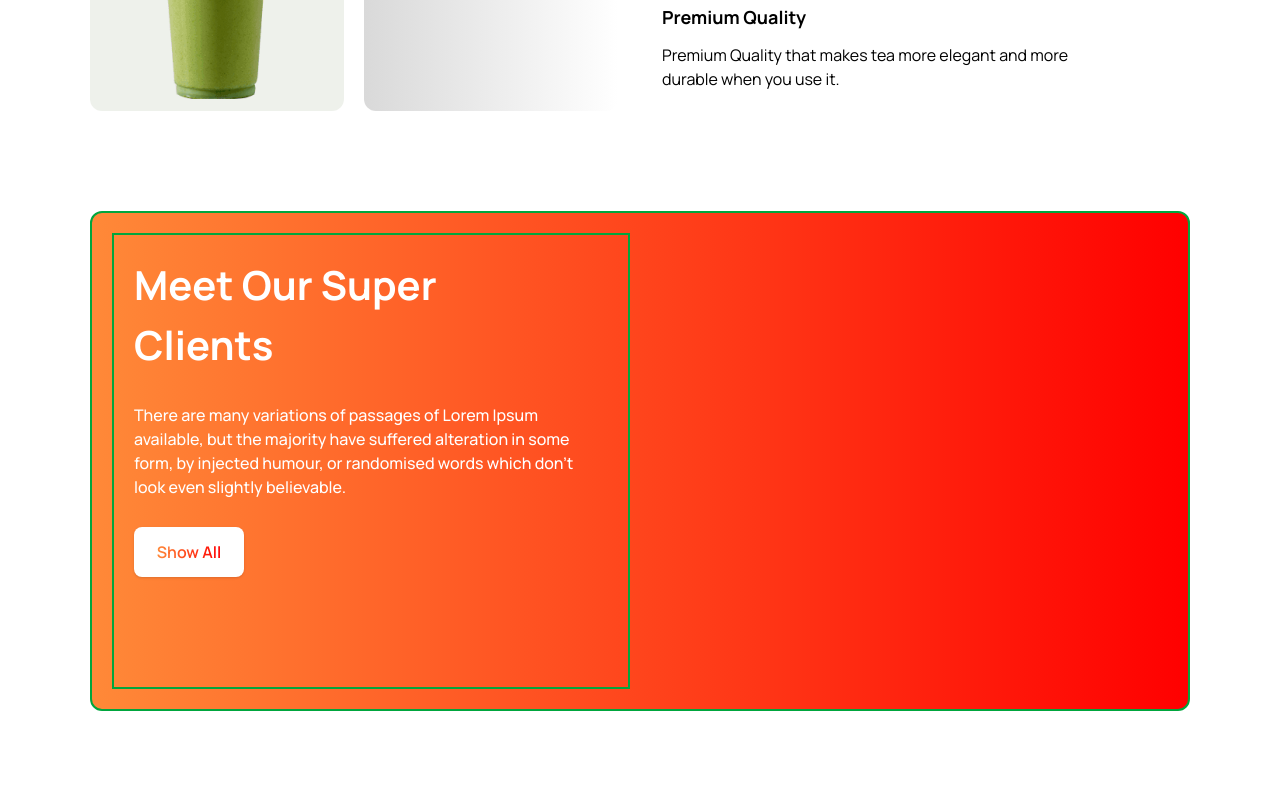
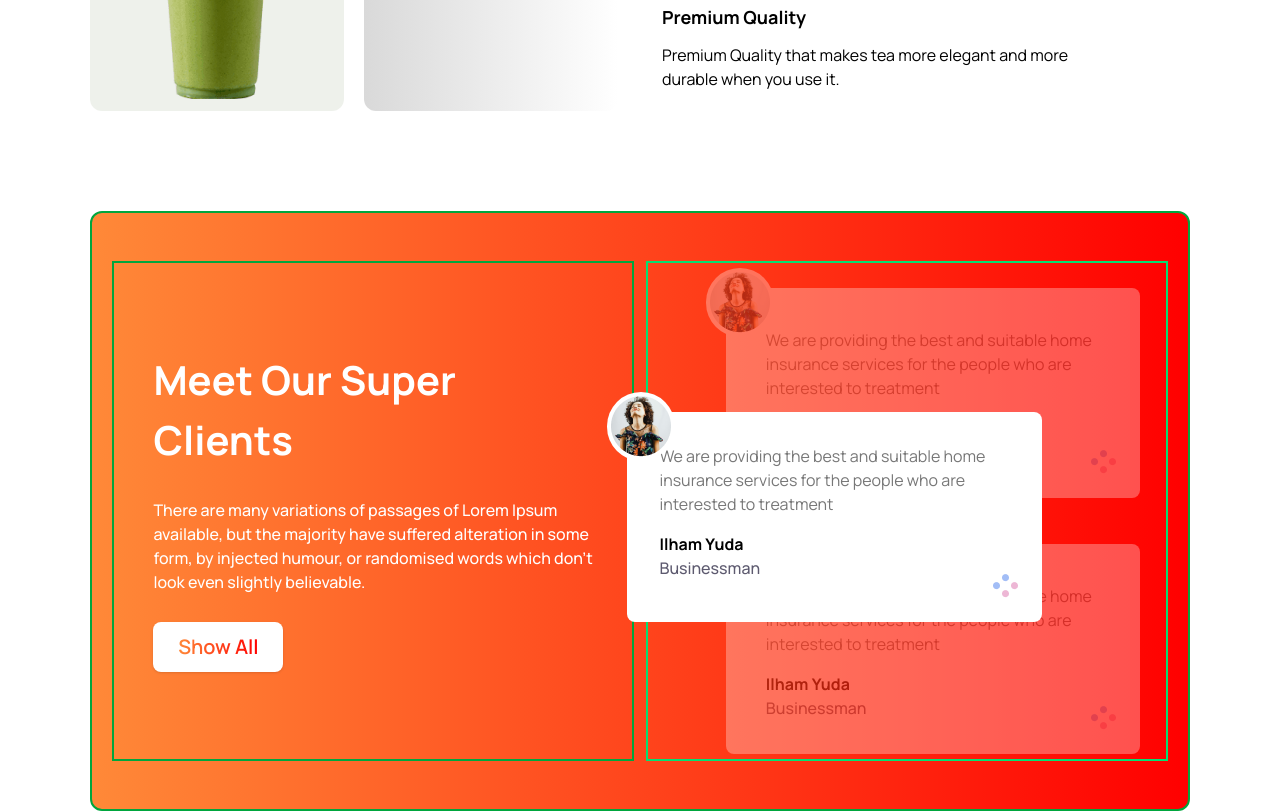
Before and after one commit to SAMIA-TASMIN/Tea-House-Resources-Tailwind, a plain HTML site: page index.html in a window 1280 px wide. Shown: the part 1525-2336 px from the top of the page. Before the commit the page ends 2236 px from the top, so only its background shows below. Drawn offline with nearby package versions, Linux system fonts and the light colour scheme.

Commit message:
second commit

```diff
--- a/index.html
+++ b/index.html
@@ -105,18 +105,48 @@ opacity: 0.1;"></div>
 
 
     <!-- Meet our clients section -->
-    <section class="max-w-[1100px] mx-auto flex flex-col md:flex-row gap-5 mt-[100px] rounded-xl p-5 h-[500px] border-2 border-green-600" style="background: linear-gradient(270.00deg, rgba(255, 0, 0, 1),rgba(255, 137.00003051757812, 55.999996185302734, 1) 100%);">
+    <section class="max-w-[1100px] mx-auto flex flex-col md:flex-row gap-3 mt-[100px] rounded-xl px-5 py-12 h-[600px] border-2 border-green-600" style="background: linear-gradient(270.00deg, rgba(255, 0, 0, 1),rgba(255, 137.00003051757812, 55.999996185302734, 1) 100%);">
 
-        <div class="left_grad_sec p-5 h-full md:w-1/2 border-2 border-green-600">
-            <h1 class="text-[40px] font-bold text-white">Meet Our Super <br> Clients</h1>
-            <p class="my-7 text-white font-medium">There are many variations of passages of Lorem Ipsum <br> available, but the majority have suffered alteration in some <br> form, by injected humour, or randomised words which don't <br> look even slightly believable. </p>
-            <button class="rounded-lg bg-white w-[110px] h-[50px] px-5 py-2 shadow
-            "><span class="btn font-semibold">Show All</span></button>
-
-
+        <div class="left_grad_sec p-4 h-full md:w-1/2 border-2 border-green-600 flex items-center justify-center">
+            <div>
+                <h1 class="text-[40px] font-bold text-white">Meet Our Super <br> Clients</h1>
+                <p class="my-7 text-white font-medium">There are many variations of passages of Lorem Ipsum <br> available, but the majority have suffered alteration in some <br> form, by injected humour, or randomised words which don't <br> look even slightly believable. </p>
+                <button class="rounded-lg bg-white w-[130px] h-[50px] px-5 py-2 shadow
+                "><span class="btn text-xl font-semibold">Show All</span></button>
+            </div>
         </div>
 
-        <div class="right_grad_sec h-full md:w-1/2">
+        <div class="right_grad_sec h-full md:w-1/2 border-2 border-green-400 relative">
+
+            <div class="h-[210px] w-[80%] p-8 bg-white rounded-lg absolute top-[30%] left-[-4%] z-10">
+                <div class="absolute left-[-20px] top-[-20px] p-1 bg-white rounded-full">
+                    <img src="./images/client.png" alt="">
+                </div>
+                <p style="color: rgba(119, 119, 119, 1);">We are providing the best and suitable home insurance services for the people who are interested to treatment</p>
+                <h4 class="font-bold pt-4">Ilham Yuda</h4>
+                <p class="font-medium" style="color: rgba(93, 90, 111, 1);">Businessman</p>
+                <img class="absolute right-6 bottom-6" src="./images/circles.png" alt="">
+            </div>
+
+            <div class="h-[210px] w-[80%] p-10 bg-white rounded-lg absolute top-[5%] left-[15%] opacity-30">
+                <div class="absolute left-[-20px] top-[-20px] p-1 bg-white rounded-full">
+                    <img src="./images/client.png" alt="">
+                </div>
+                <p style="color: rgba(119, 119, 119, 1);">We are providing the best and suitable home insurance services for the people who are interested to treatment</p>
+                <h4 class="font-bold pt-4">Ilham Yuda</h4>
+                <p class="font-medium" style="color: rgba(93, 90, 111, 1);">Businessman</p>
+                <img class="absolute right-6 bottom-6" src="./images/circles.png" alt="">
+            </div>
+
+            <div class="h-[210px] w-[80%] p-10 bg-white rounded-lg absolute left-[15%] bottom-[1%] opacity-30">
+                <div class="absolute left-[-20px] top-[-20px] p-1 bg-white rounded-full">
+                    <img src="./images/client.png" alt="">
+                </div>
+                <p style="color: rgba(119, 119, 119, 1);">We are providing the best and suitable home insurance services for the people who are interested to treatment</p>
+                <h4 class="font-bold pt-4">Ilham Yuda</h4>
+                <p class="font-medium" style="color: rgba(93, 90, 111, 1);">Businessman</p>
+                <img class="absolute right-6 bottom-6" src="./images/circles.png" alt="">
+            </div>
 
         </div>
     </section>
```
